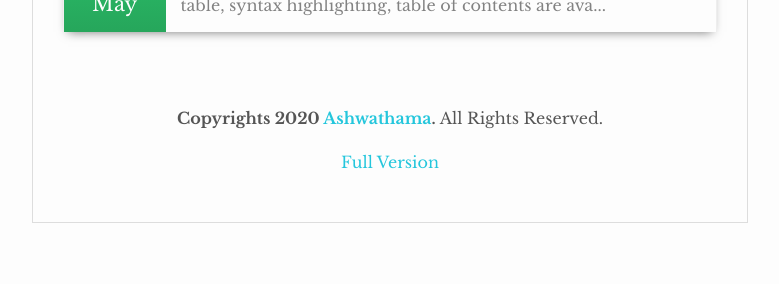
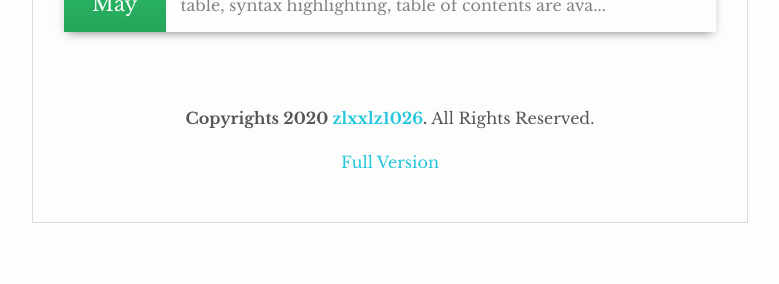
Before and after one commit to zlxxlz1026/zlxxlz1026.github.io, a Jekyll site: the page built from index.html, in a window 1280 px wide. Shown: the part 2080-2364 px from the top of the page, without its empty margins (250-1029 px from the left). Built offline with Jekyll 4.4.1, drawn with Linux system fonts in a browser that asks for light colours.

Commit message:
Update _config.yml

```diff
--- a/_config.yml
+++ b/_config.yml
@@ -6,13 +6,13 @@
 # 'jekyll serve'. If you change this file, please restart the server process.
 
 # Site settings
-title: Ashwathama
+title: zlxxlz1026
 description: > # this means to ignore newlines until "baseurl:"
  Ashwathama is a minimal website with an app like design. It also features card layouts for website elements.
-baseurl: "/ashwath" # the subpath of your site, e.g. /blog
-url: "http://webjeda.com/ashwath/"
+baseurl: "/zlxxlz1026" # the subpath of your site, e.g. /blog
+url: "http://zlxxlz1026.github.io"
 permalink: :title/
-full-url: "http://webjeda.com/ashwathama/" # the base hostname & protocol for your site
+full-url: "http://zlxxlz1026.github.io" # the base hostname & protocol for your site
 
 
 # CSS
```
